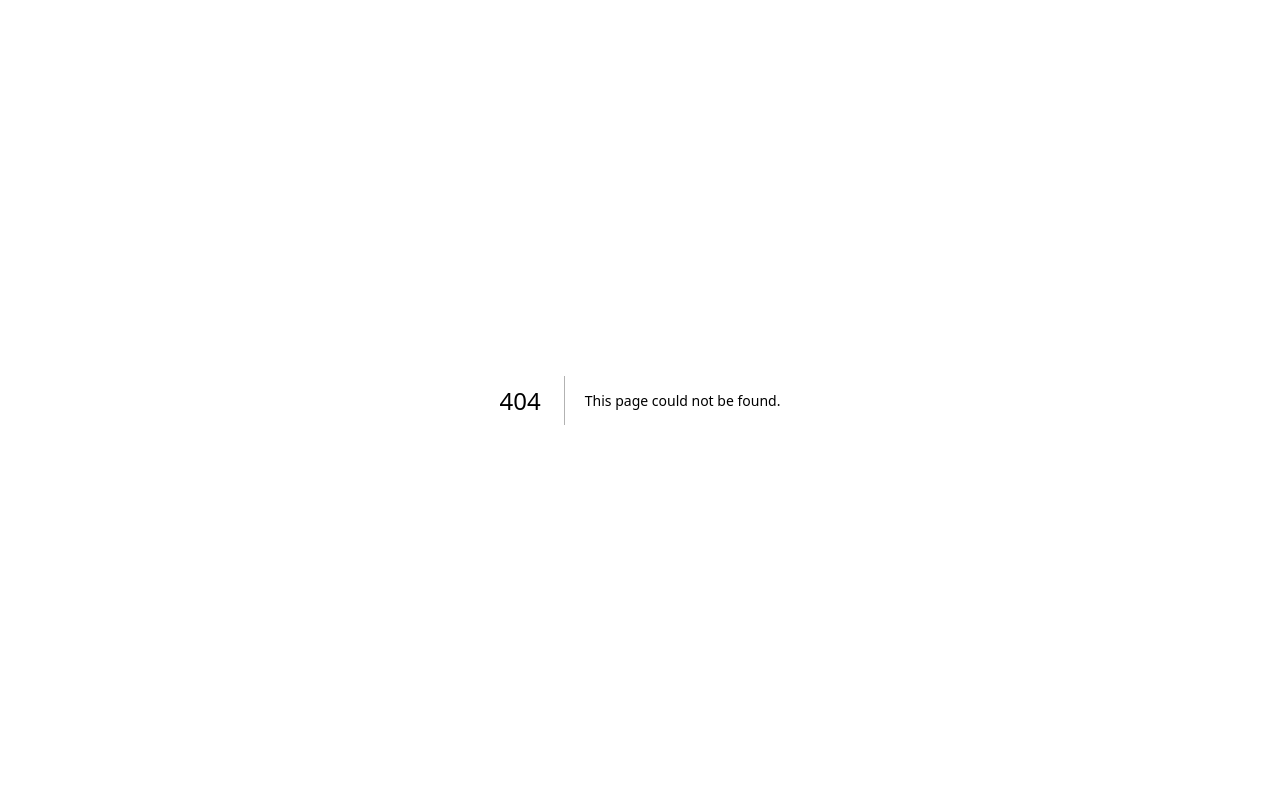
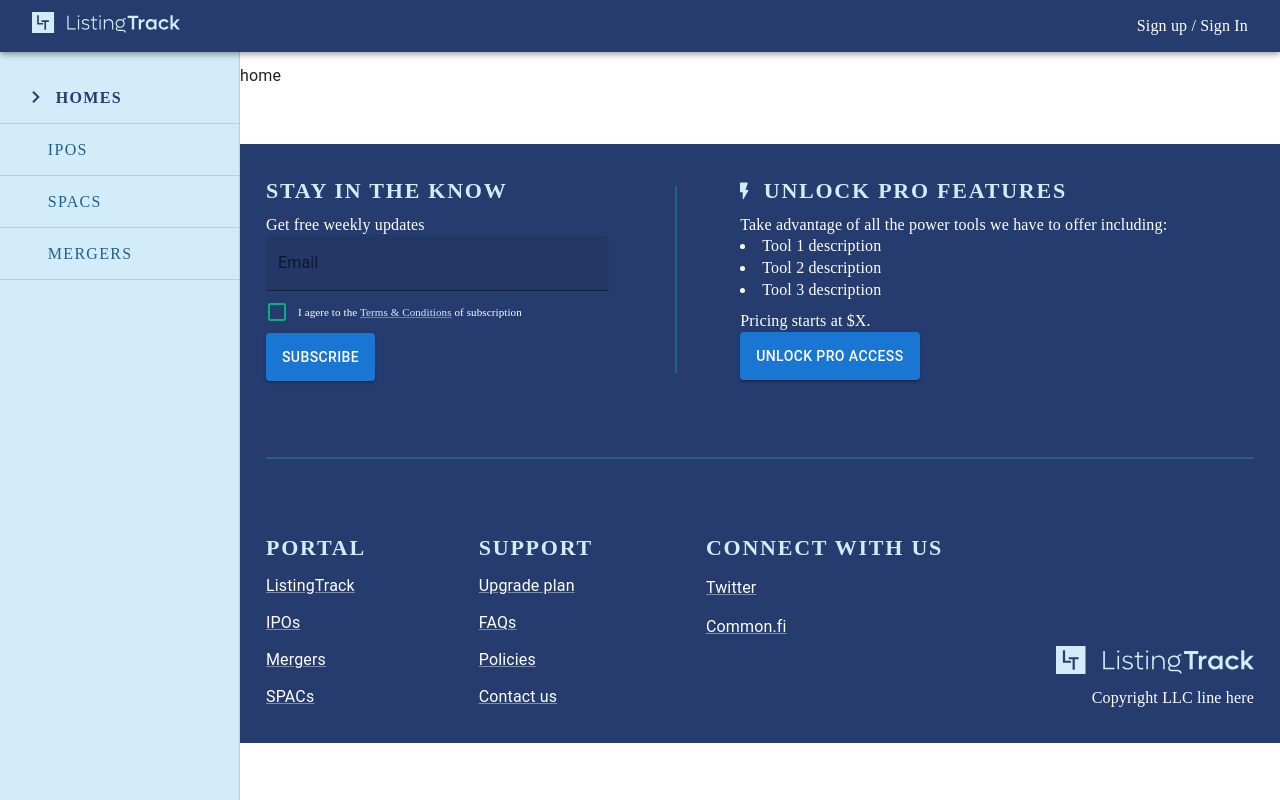
Before and after one commit to aneesrehman104/dummy-deploy, a Next.js app: page /home in a window 1280 px wide. Before the commit this address had no page. Built offline with nearby package versions, Linux system fonts and the light colour scheme.

Commit message:
sidebar ui creted

```diff
--- /dev/null
+++ b/pages/home.tsx
@@ -0,0 +1,8 @@
+import { AuthenticatedNavbar } from "@/componets/CommonComponets";
+export default function HomePAge() {
+  return (
+    <AuthenticatedNavbar selected_id="home">
+      <div style={{ minHeight: "10vh" }}>home</div>
+    </AuthenticatedNavbar>
+  );
+}
--- /dev/null
+++ b/src/componets/CommonComponets/AuthenticatedNavbar/AuthenticatedNavbar.css
@@ -0,0 +1,39 @@
+.cursorPointer {
+  cursor: pointer;
+}
+.headerMainDiv {
+  background: #263c6f;
+  height: 52px;
+  width: 100%;
+  display: flex;
+  justify-content: center;
+}
+.headerInnerDiv {
+  display: flex;
+  justify-content: space-between;
+  align-items: center;
+  height: 52px;
+  width: 95%;
+}
+
+.currentTabStyle {
+  font-family: Barlow;
+  font-style: normal;
+  font-weight: 800 !important;
+  font-size: 16px !important;
+  line-height: 19px !important;
+  letter-spacing: 0.08em !important;
+  text-transform: uppercase;
+  color: #263c6f;
+}
+
+.tabStyle {
+  font-family: Barlow;
+  font-style: normal;
+  font-weight: 500 !important;
+  font-size: 16px !important;
+  line-height: 19px !important;
+  letter-spacing: 0.08em !important;
+  text-transform: uppercase;
+  color: #20608b;
+}
--- /dev/null
+++ b/src/componets/CommonComponets/AuthenticatedNavbar/AuthenticatedNavbar.tsx
@@ -0,0 +1,128 @@
+import React, { useState } from "react";
+import footerLogo from "../../../asserts/images/footerLogo.svg";
+import currntTabIcon from "../../../asserts/images/currntTabIcon.svg";
+import { useRouter } from "next/router";
+import Footer from "../Footer";
+import Image from "next/image";
+import {
+  Box,
+  Drawer,
+  AppBar,
+  CssBaseline,
+  Toolbar,
+  List,
+  Typography,
+  Divider,
+  ListItem,
+  ListItemButton,
+  ListItemIcon,
+  ListItemText,
+} from "@mui/material";
+import "./AuthenticatedNavbar.css";
+const drawerWidth = 240;
+const sidebarItem = [
+  {
+    name: "Homes",
+    pathname: "/home",
+    id: "home",
+  },
+  {
+    name: "IPOs",
+    pathname: "/ipos",
+    id: "ipos",
+  },
+  {
+    name: "SPACs",
+    pathname: "/spacs",
+    id: "spacs",
+  },
+  {
+    name: "MERGERS",
+    pathname: "/mergers",
+    id: "mergers",
+  },
+];
+interface Props {
+  selected_id?: string;
+  children?: any;
+  window?: () => Window;
+}
+export default function AuthenticatedNavbar(props: Props) {
+  const router = useRouter();
+  return (
+    <Box sx={{ display: "flex" }}>
+      <CssBaseline />
+      <AppBar
+        position="fixed"
+        sx={{ zIndex: (theme) => theme.zIndex.drawer + 1 }}
+      >
+        <div className="headerMainDiv">
+          <div className="headerInnerDiv">
+            <div>
+              <Image
+                src={footerLogo}
+                alt="footerImage"
+                width={148}
+                height={21}
+              />
+            </div>
+            <div className="textStyle cursorPointer">
+              <span>Sign up</span> / <span>Sign In</span>
+            </div>
+          </div>
+        </div>
+      </AppBar>
+      <Drawer
+        variant="permanent"
+        sx={{
+          width: drawerWidth,
+          flexShrink: 0,
+          [`& .MuiDrawer-paper`]: {
+            width: drawerWidth,
+            boxSizing: "border-box",
+            background: "#D2ECF9",
+          },
+        }}
+      >
+        <Toolbar />
+        <Box sx={{ overflow: "auto" }}>
+          <List>
+            {sidebarItem.map((item, index) => (
+              <>
+                <ListItem key={item.id}>
+                  <ListItemButton onClick={() => router.push(item.pathname)}>
+                    <div
+                      className={
+                        item.id === props.selected_id
+                          ? "currentTabStyle"
+                          : "tabStyle"
+                      }
+                    >
+                      {item.id === props.selected_id ? (
+                        <Image
+                          src={currntTabIcon}
+                          alt="footerImage"
+                          width={8}
+                          height={12}
+                        />
+                      ) : (
+                        " "
+                      )}
+                      &nbsp; &nbsp;{item.name}
+                    </div>
+                  </ListItemButton>
+                </ListItem>
+                <Divider />
+              </>
+            ))}
+          </List>
+        </Box>
+      </Drawer>
+      <Box component="main" sx={{ flexGrow: 1 }}>
+        <Toolbar />
+        {props.children}
+        <Footer />
+      </Box>
+    </Box>
+  );
+}
--- /dev/null
+++ b/src/componets/CommonComponets/AuthenticatedNavbar/index.ts
@@ -0,0 +1 @@
+export { default } from "./AuthenticatedNavbar";
--- a/src/componets/CommonComponets/Footer/Footer.tsx
+++ b/src/componets/CommonComponets/Footer/Footer.tsx
@@ -20,7 +20,6 @@ const Footer = () => {
                 <TextField
                   id="outlined-basic"
                   label="Email"
-                  // variant="outlined"
                   className="emailButton paddingTop"
                   variant="filled"
                 />
--- a/src/componets/CommonComponets/Header/index.ts
+++ /dev/null
@@ -1 +0,0 @@
-export { default } from "./Header";
--- a/src/componets/CommonComponets/index.ts
+++ b/src/componets/CommonComponets/index.ts
@@ -1,3 +1,3 @@
 import Footer from "./Footer";
-import Header from "./Header";
-export { Footer, Header };
+import AuthenticatedNavbar from "./AuthenticatedNavbar";
+export { Footer, AuthenticatedNavbar };
```
Also changed, not shown: pages/ipos.tsx (added, +8 -0 lines), pages/mergers.tsx (added, +8 -0 lines), pages/spacs.tsx (added, +8 -0 lines), src/componets/CommonComponets/Header/Header.tsx (deleted, +0 -9 lines), src/asserts/images/currntTabIcon.svg (added).
